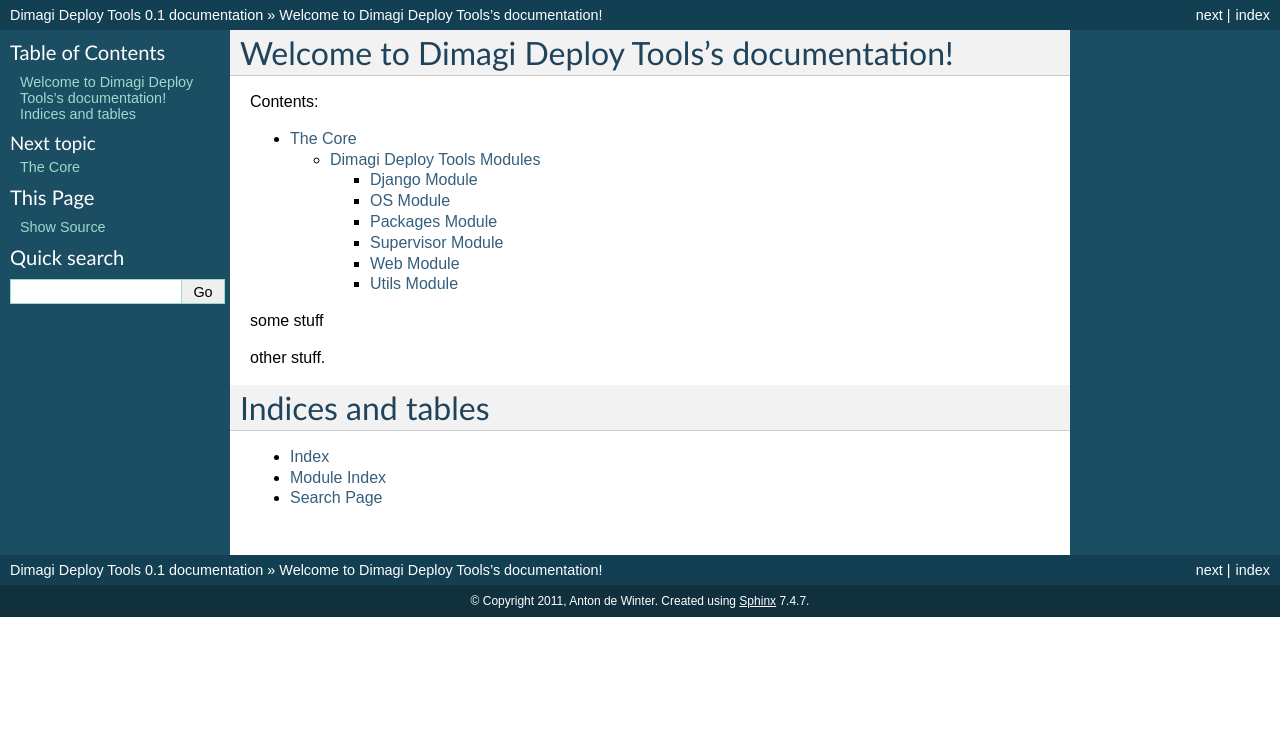
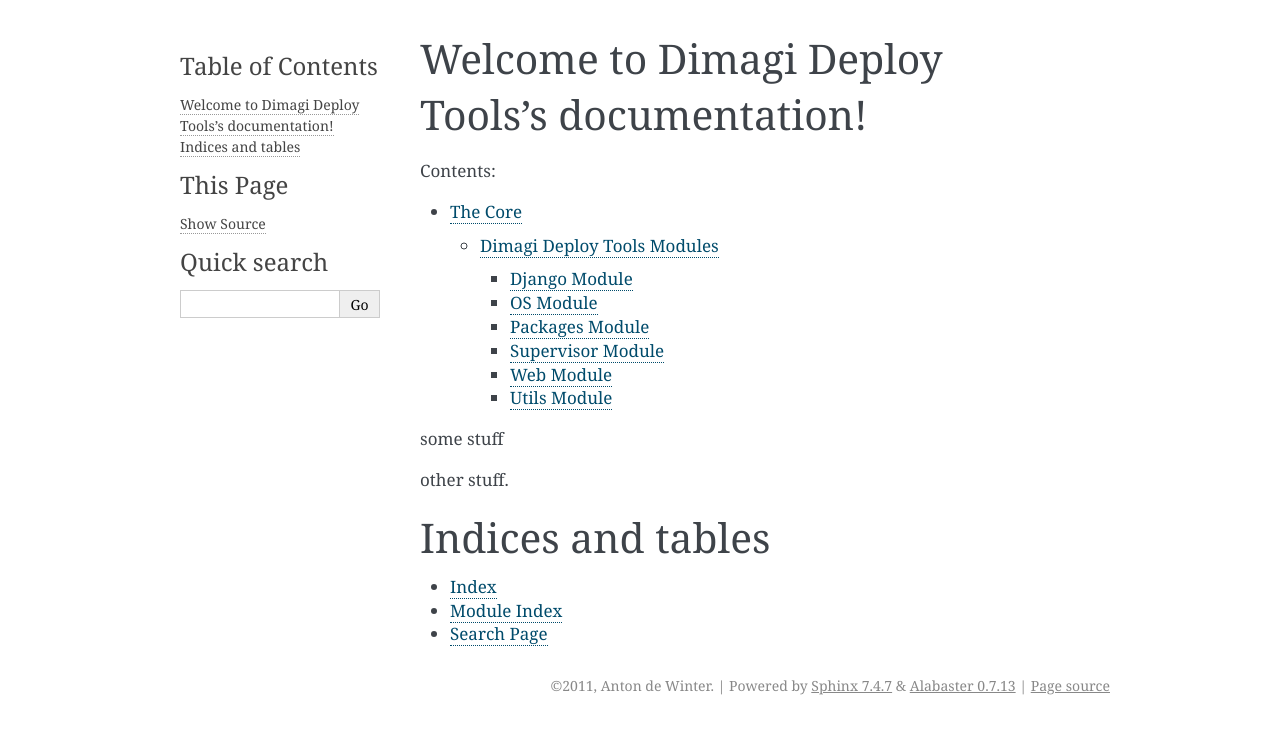
Before and after one commit to adewinter/deploy_tools, a Sphinx documentation site: the page built from docs/index.rst, in a window 1280 px wide. Shown: the top 734 px of the page. Built offline with Sphinx 7.4.7, drawn with Linux system fonts in a browser that asks for light colours.

Commit message:
tweaking rtd conf.py

```diff
--- a/docs/conf.py
+++ b/docs/conf.py
@@ -13,14 +13,15 @@
 
 import sys, os
 
-#path_here = os.path.abspath(os.path.dirname(__file__))
-#root = os.path.split(path_here)[0]
-##sys.path.insert(0,root)
-#up_root = os.path.split(root)[0]
-#sys.path.append(up_root)
-#sys.path.append(root)
+sys.path.insert(0, os.path.abspath('../'))
 
-sys.path.insert(0, os.path.abspath('../'))
+on_rtd = os.environ.get('READTHEDOCS', None) == 'True'
+if on_rtd:
+    print 'Detected on_rtd: USING DEFAULT THEME'
+    html_theme = 'nature'
+else:
+    html_theme = 'nature'
+
 # If extensions (or modules to document with autodoc) are in another directory,
 # add these directories to sys.path here. If the directory is relative to the
 # documentation root, use os.path.abspath to make it absolute, like shown here.
@@ -56,9 +57,9 @@
 # built documents.
 #
 # The short X.Y version.
-version = '0.1'
+version = '0.5'
 # The full version, including alpha/beta/rc tags.
-release = '0.1'
+release = '0.5a'
 
 # The language for content autogenerated by Sphinx. Refer to documentation
 # for a list of supported languages.
@@ -97,9 +98,6 @@
 
 # -- Options for HTML output ---------------------------------------------------
 
-# The theme to use for HTML and HTML Help pages.  See the documentation for
-# a list of builtin themes.
-html_theme = 'default'
 
 # Theme options are theme-specific and customize the look and feel of a theme
 # further.  For a list of options available for each theme, see the
```
